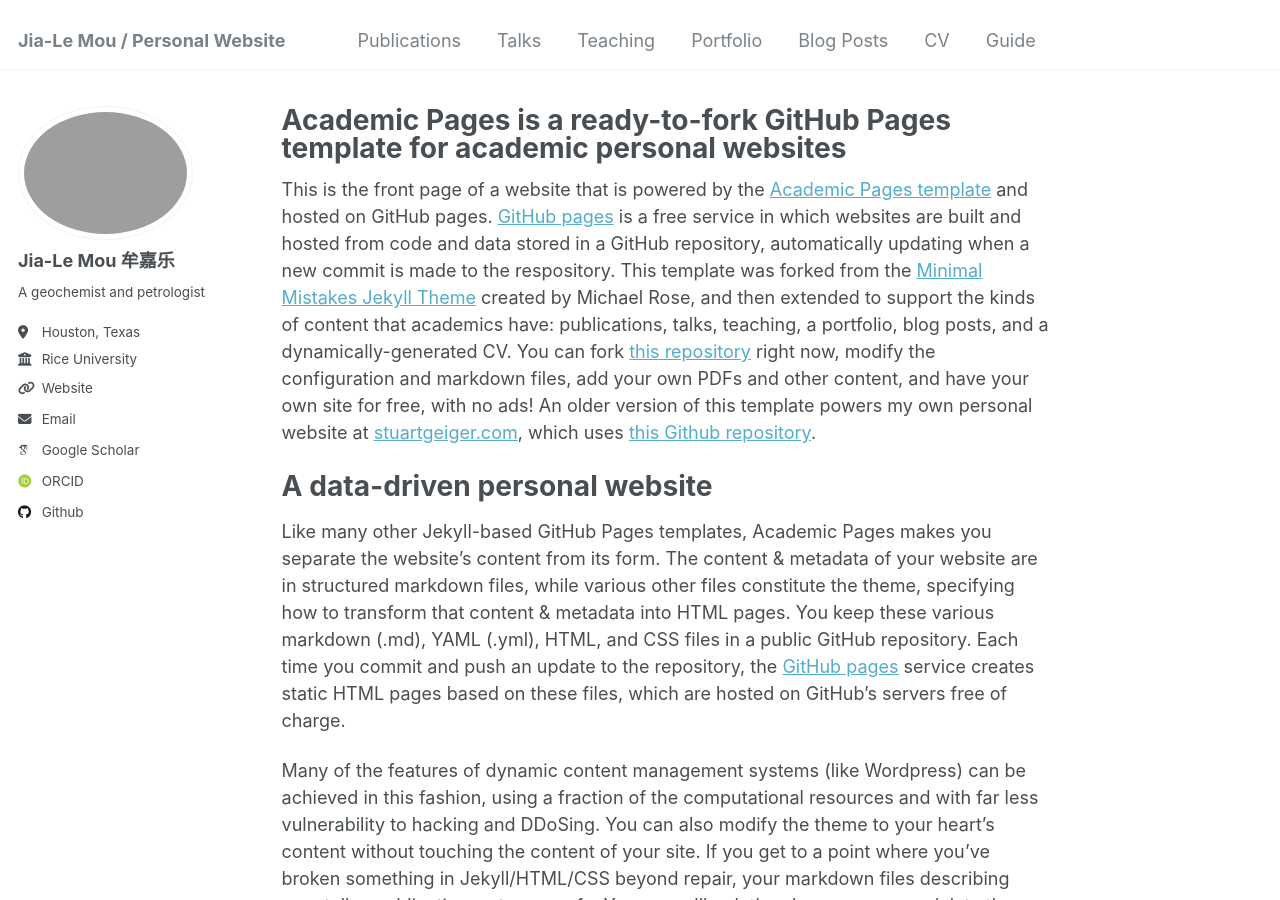
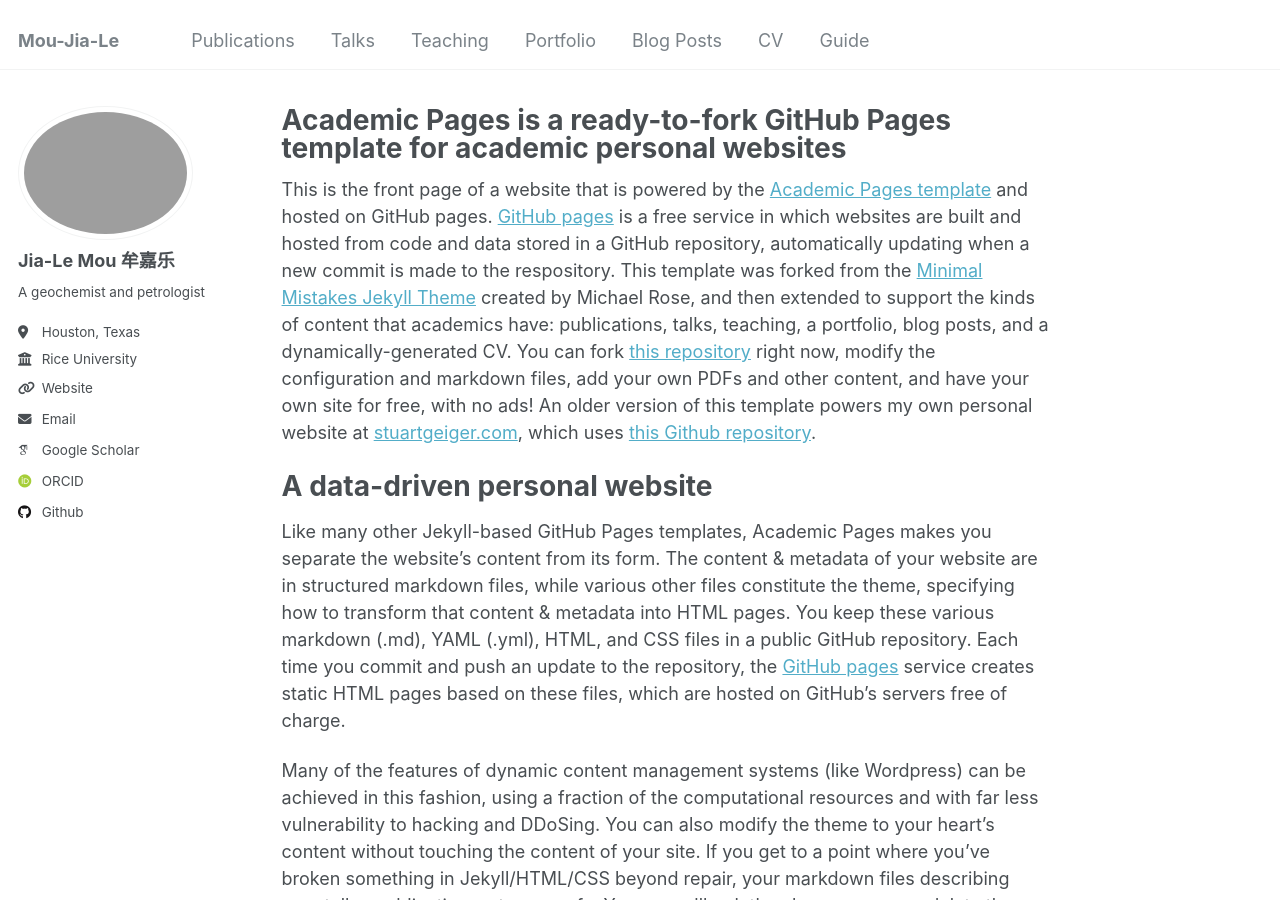
Before and after one commit to Mou-Jia-Le/Mou-Jia-Le.github.io, a Jekyll site: the page built from _pages/about.md, in a window 1280 px wide and 900 px high. Built offline with Jekyll 4.4.1, drawn with Linux system fonts in a browser that asks for light colours; some web fonts are replaced.

Commit message:
Update _config.yml

```diff
--- a/_config.yml
+++ b/_config.yml
@@ -8,12 +8,12 @@
 
 # Basic Site Settings
 locale                   : "en-US"
-title                    : "Jia-Le Mou / Personal Website"
+title                    : "Mou-Jia-Le"
 title_separator          : "-"
 name                     : &name "Jia-Le Mou"
 description              : &description "personal description"
 url                      : https://mou-jia-le.github.io  # the base hostname & protocol for your site e.g.
-baseurl                  : "" # the subpath of your site, e.g. "/blog"
+baseurl                  : # the subpath of your site, e.g. "/blog"
 repository               : "Mou-Jia-Le/Mou-Jia-Le.github.io"
 
 # Site Author - The following control what appear as part of the author content on the side bar.
```
